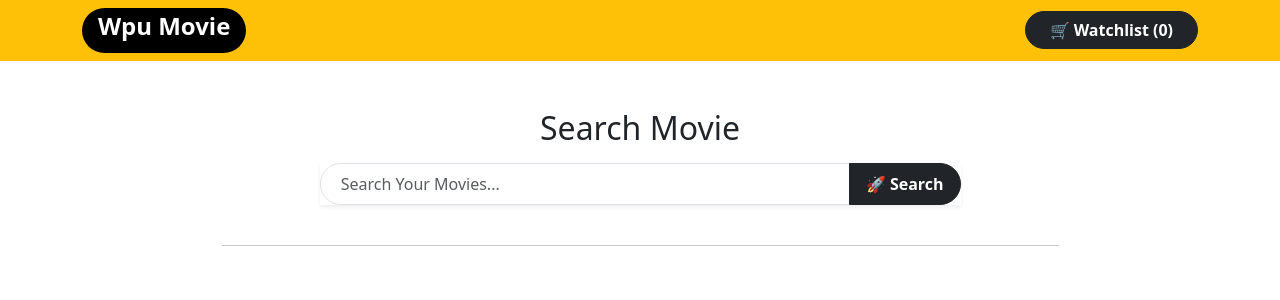
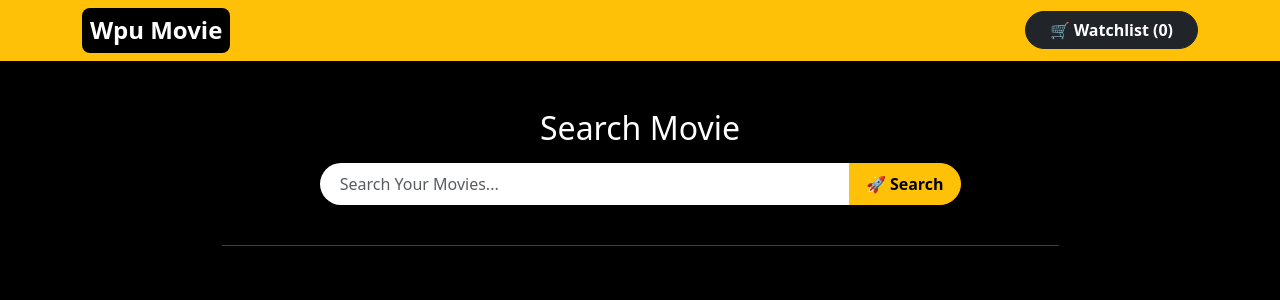
Before and after one commit to Arinka14/Project-Movies, a Next.js app: page / in a window 1280 px wide. Shown: the top 300 px of the page. Built offline with nearby package versions, Linux system fonts and the light colour scheme.

Commit message:
merubah warna background dan garis hr, merubah bentuk pada text wpu movie

```diff
--- a/app/components/MoviesCard.js
+++ b/app/components/MoviesCard.js
@@ -3,7 +3,7 @@
 
 export default function MovieCard({ movie, onSelect }) {
   return (
-    <div className="col-md-3 my-3">
+    <div className="col-md-2 my-4">
       <div className="card">
         <img
           src={movie.Poster !== "N/A" ? movie.Poster : "https://via.placeholder.com/300x450?text=No+Image"}
--- a/app/components/MoviesKeranjang.js
+++ b/app/components/MoviesKeranjang.js
@@ -23,7 +23,7 @@ if (!watchLater || watchLater.length === 0) {
     <div className="mt-4">
       <div className="d-flex justify-content-between align-items-center mb-3">
         <h2 className="fw-bold">🎬 Your Watchlist</h2>
-        <button className="btn btn-dark btn-sm" onClick={clearWatchLater}>
+        <button className="bt btn-sm" onClick={clearWatchLater}>
           Clear All
         </button>
       </div>
@@ -53,7 +53,8 @@ if (!watchLater || watchLater.length === 0) {
                 style={{
                   color: clickedId === movie.imdbID ? "gray" : "black",
                 }}
-                onClick={() => setClickedId(movie.imdbID)}
+                onClick={() => setClickedId
+                  (movie.imdbID)}
               >
                 {index + 1}. {movie.Title}
               </h5>
--- a/app/page.js
+++ b/app/page.js
@@ -22,6 +22,7 @@ export default function Home() {
     setWatchLater([])
     localStorage.removeItem("watchLater")
   }
+
   useEffect(() => {
     const saved = localStorage.getItem("watchLater")
     if (saved) {
@@ -42,7 +43,8 @@ export default function Home() {
 
     if (data.Response === "True") {
       const uniqueMovies = data.Search.filter(
-        (movie, index, self) => index === self.findIndex((m) => m.imdbID === movie.imdbID)
+        (movie, index, self) =>
+          index === self.findIndex((m) => m.imdbID === movie.imdbID)
       )
       setMovies(uniqueMovies)
     } else {
@@ -69,22 +71,20 @@ export default function Home() {
   }
 
   return (
-    <>
-      <nav className="navbar navbar-expand-lg navbar-warning bg-warning">
+    <div className="bg-black min-vh-100 text-white">
+      <nav className="navbar navbar-expand-lg bg-warning navbar-l">
         <div className="container">
           <div className="flex items-center space-x-3">
-  <div className="flex items-center space-x-3">
-  <div className="bg-black rounded-pill px-3 py-1 rounded-full">
-    <h4 className="text-sm fw-semibold text-white tracking-wide">
-      Wpu Movie
-    </h4>
+            <div
+              className="bg-black text-white px-2 py-2 d-inline-block"
+              style={{ borderRadius: "8px" }}
+            >
+              <h4 className="m-0 fw-semibold tracking-wide">Wpu Movie</h4>
             </div>
           </div>
 
-</div>
-
           <button
-        className="btn btn-dark rounded-pill px-4 fw-semibold"
+            className="btn btn-dark rounded-pill px-4 fw-semibold text-white"
             onClick={() => setShowWatchList(!showWatchList)}
           >
             {showWatchList ? "⬅️ Back" : `🛒 Watchlist (${watchLater.length})`}
@@ -103,20 +103,22 @@ return (
           <>
             <h2 className="text-center mb-3">Search Movie</h2>
             <div className="row justify-content-center">
-
               <div className="col-md-7">
                 <div className="d-flex justify-content-center mb-4">
-        <div className="input-group w-100 shadow-sm" style={{ maxWidth: "800px" }}>
+                  <div
+                    className="input-group w-100 shadow-sm"
+                    style={{ maxWidth: "800px" }}
+                  >
                     <input
                       type="text"
-            className="form-control rounded-start-pill px-3 py-2"
+                      className="form-control rounded-start-pill px-3 py-2 bg-white text-dark border-0"
                       placeholder=" Search Your Movies..."
                       value={query}
                       onChange={(e) => setQuery(e.target.value)}
                       onKeyDown={(e) => e.key === "Enter" && searchMovies()}
                     />
                     <button
-            className="btn btn-dark px-3 py-2 fw-semibold rounded-end-pill"
+                      className="btn btn-warning px-3 py-2 fw-semibold rounded-end-pill text-black"
                       onClick={searchMovies}
                     >
                       🚀 Search
@@ -125,18 +127,25 @@ return (
                 </div>
               </div>
             </div>
-          <hr className="hr-custom w-75 mx-auto" />
+
+            <hr className="hr-custom w-75 mx-auto border-white" />
+
             <div className="row">
               {movies.map((movie) => (
-                <MovieCard key={movie.imdbID} movie={movie} onSelect={getMovieDetail} />
+                <MovieCard
+                  key={movie.imdbID}
+                  movie={movie}
+                  onSelect={getMovieDetail}
+                />
               ))}
             </div>
 
             {hasSearched && movies.length === 0 && (
-              <div className="text-center text-dark fw-bold fs-2 mt-4">
+              <div className="text-center text-light fw-bold fs-2 mt-4">
                 Movies Not Found
               </div>
             )}
+
             {selectedMovie && (
               <MovieModal
                 selectedMovie={selectedMovie}
@@ -147,6 +156,6 @@ return (
           </>
         )}
       </div>
-    </>
+    </div>
   )
 }
```
Lines whose indentation alone changed are shown as unchanged.
